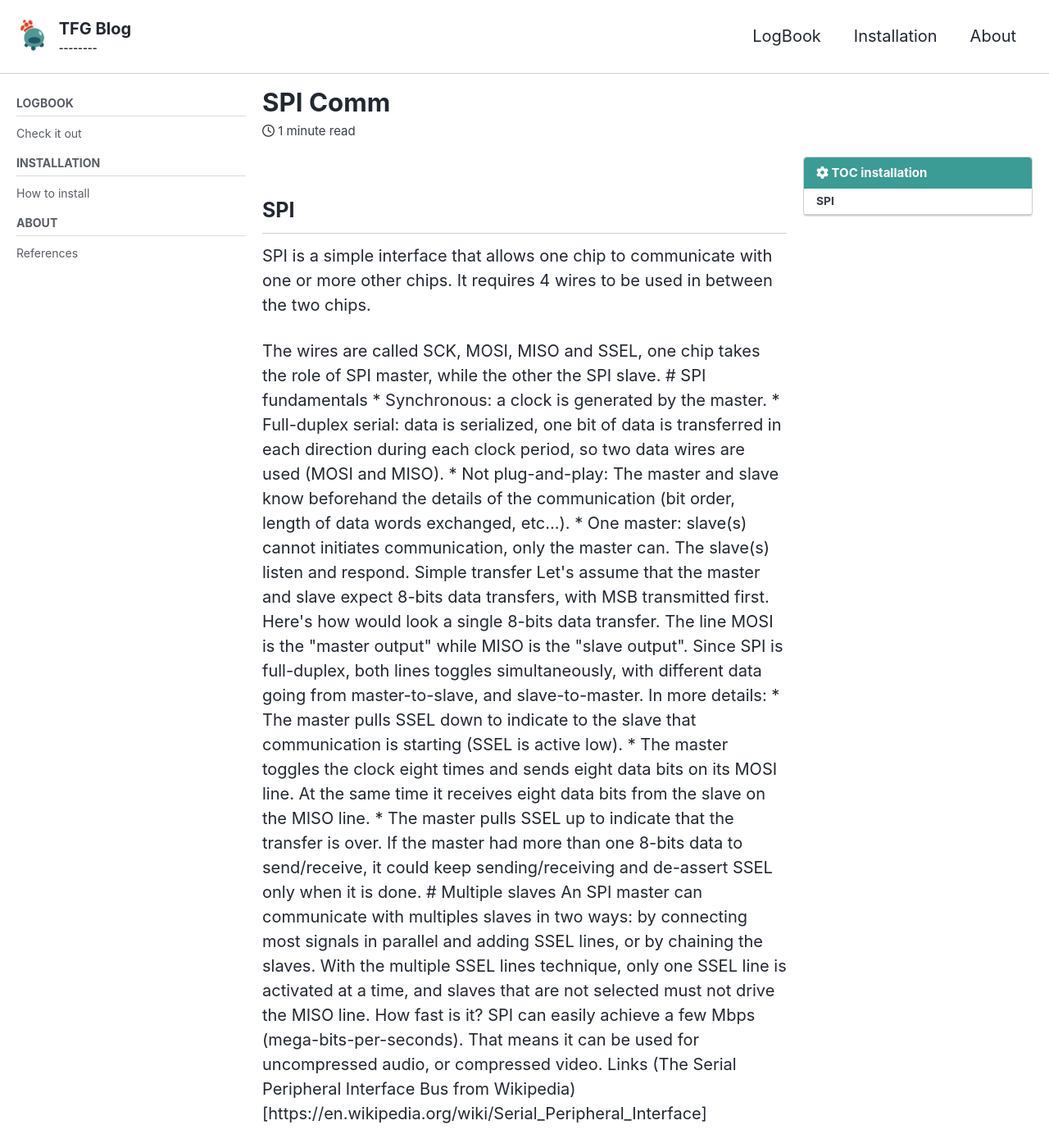
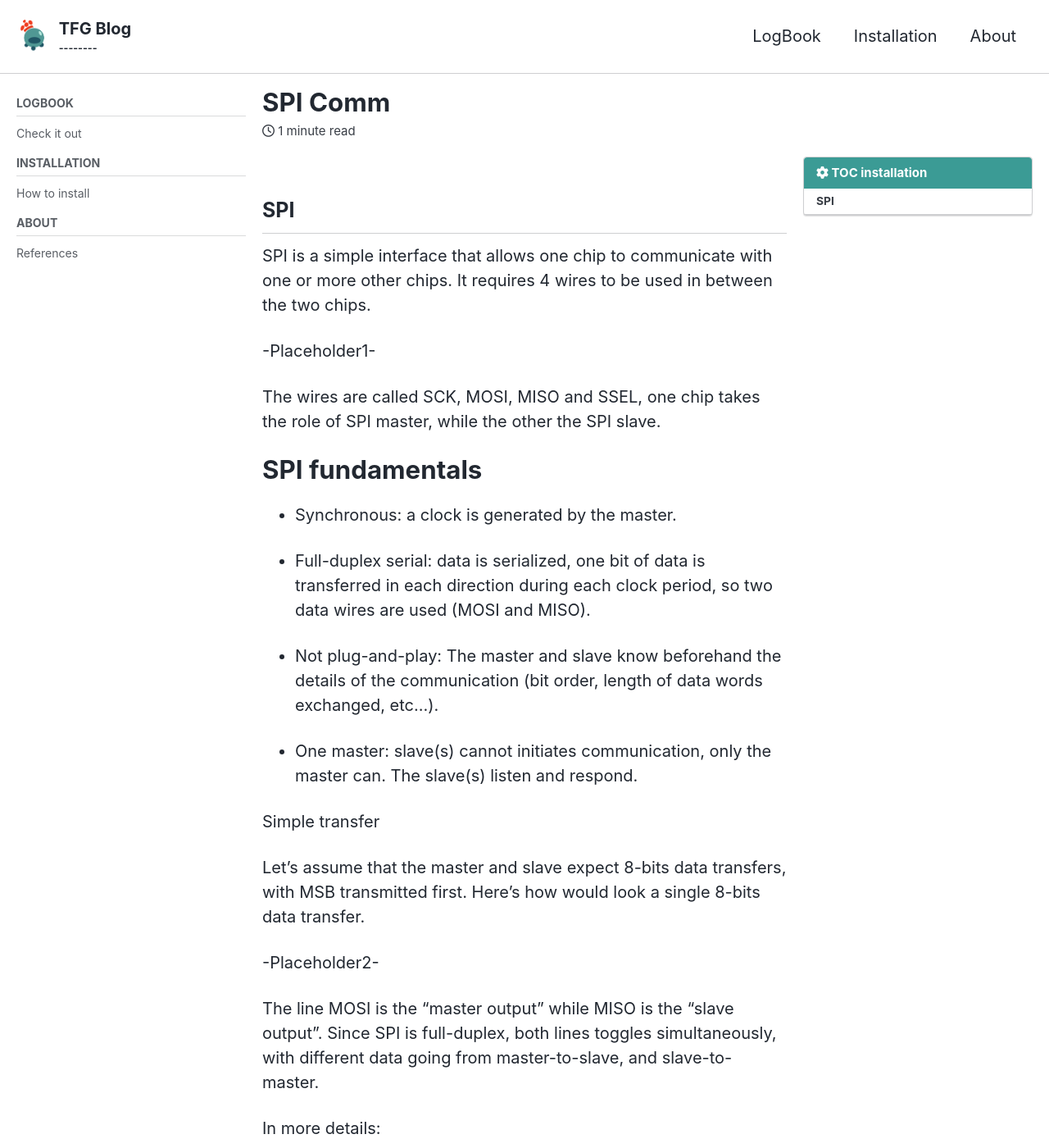
Before and after one commit to RoboticsURJC-students/2017-tfg-richard-nicklas, a Jekyll site: the page built from docs/_posts/2021-02-14- SPI Communication.md, in a window 1280 px wide and 1400 px high. Shown: the whole window at 82% size. Built offline with Jekyll 4.4.1, drawn with Linux system fonts in a browser that asks for light colours; cached includes are drawn as plain includes; nearby versions of some CDN libraries; part of the change alters nothing that is shown; some of the changed text lies outside the part shown.

```diff
--- a/docs/_posts/2021-02-14- SPI Communication.md
+++ b/docs/_posts/2021-02-14- SPI Communication.md
@@ -30,38 +30,40 @@ SPI is a simple interface that allows one chip to communicate with one or more o
 It requires 4 wires to be used in between the two chips.
 
 
-<IMG1>
+-Placeholder1-
 
 The wires are called SCK, MOSI, MISO and SSEL, one chip takes the role of SPI master, while the other the SPI slave.
+
 
 # SPI fundamentals
 
 
+   * Synchronous: a clock is generated by the master.
 
-    * Synchronous: a clock is generated by the master.
+   * Full-duplex serial: data is serialized, one bit of data is transferred in each direction during each clock period, so two data wires are used (MOSI and MISO).
 
-    * Full-duplex serial: data is serialized, one bit of data is transferred in each direction during each clock period, so two data wires are used (MOSI and MISO).
+   * Not plug-and-play: The master and slave know beforehand the details of the communication (bit order, length of data words exchanged, etc...).
 
-    * Not plug-and-play: The master and slave know beforehand the details of the communication (bit order, length of data words exchanged, etc...).
-
-    * One master: slave(s) cannot initiates communication, only the master can. The slave(s) listen and respond.
+   * One master: slave(s) cannot initiates communication, only the master can. The slave(s) listen and respond.
 
 Simple transfer
 
 Let's assume that the master and slave expect 8-bits data transfers, with MSB transmitted first.
 Here's how would look a single 8-bits data transfer.
 
-<IMG2>
+-Placeholder2-
+
 
 The line MOSI is the "master output" while MISO is the "slave output". Since SPI is full-duplex, both lines toggles simultaneously, with different data going from master-to-slave, and slave-to-master.
 
 In more details:
 
-<IMG3>
+-Placeholder3-
 
-    * The master pulls SSEL down to indicate to the slave that communication is starting (SSEL is active low).
-    * The master toggles the clock eight times and sends eight data bits on its MOSI line. At the same time it receives eight data bits from the slave on the MISO line.
-    * The master pulls SSEL up to indicate that the transfer is over.
+
+   * The master pulls SSEL down to indicate to the slave that communication is starting (SSEL is active low).
+   * The master toggles the clock eight times and sends eight data bits on its MOSI line. At the same time it receives eight data bits from the slave on the MISO line.
+   * The master pulls SSEL up to indicate that the transfer is over.
 
 If the master had more than one 8-bits data to send/receive, it could keep sending/receiving and de-assert SSEL only when it is done.
 
@@ -70,10 +72,11 @@ If the master had more than one 8-bits data to send/receive, it could keep sendi
 
 An SPI master can communicate with multiples slaves in two ways: by connecting most signals in parallel and adding SSEL lines, or by chaining the slaves.
 
+-Placeholder4-
+
 With the multiple SSEL lines technique, only one SSEL line is activated at a time, and slaves that are not selected must not drive the MISO line.
-How fast is it?
+SPI can easily achieve a few Mbps (mega-bits-per-seconds). That means it can be used for uncompressed audio, or compressed video.
 
-SPI can easily achieve a few Mbps (mega-bits-per-seconds). That means it can be used for uncompressed audio, or compressed video.
-Links
+# Links
 
-    (The Serial Peripheral Interface Bus from Wikipedia)[https://en.wikipedia.org/wiki/Serial_Peripheral_Interface]
+   (The Serial Peripheral Interface Bus from Wikipedia)[https://en.wikipedia.org/wiki/Serial_Peripheral_Interface]
--- /dev/null
+++ b/docs/_posts/2021-03-01- SPI GPG LED.md
@@ -0,0 +1,32 @@
+---
+title: "SPI Comm"
+excerpt: "Understanding SPI"
+
+sidebar:
+  nav: "docs"
+
+toc: true
+toc_label: "TOC installation"
+toc_icon: "cog"
+
+
+categories:
+- your category
+tags:
+- tag 1
+- tag 2
+- tag 3
+- tag 4
+
+author: R. Nicklas
+pinned: false
+---
+
+
+## GPG Custom Testing
+
+The last two weeks I've succesfully tested the drivers for the GoPiGo3 with a simple C++ program that activated the GPG3 LEDs and motors. Next step will be testing IR capabilities but I'm currently missing the necessary HW for this, the available sensor is based on a small laser to determine the distance to an object. The sensor uses the Time of Flight method for a very fast and accurate distance reading but isn't compatible to the already developed IR FPGA Modules that we intend to use in this project.
+
+# FPGA
+
+Taking inspiration(and a spi_master verilog implementation) from this mail chain(https://groups.google.com/g/fpga-wars-explorando-el-lado-libre/c/El39dfgeR08/m/hVVLbQwUAwAJ) I've developed a simple module(https://github.com/RoboticsLabURJC/2017-tfg-richard-nicklas/blob/master/GPG3/ICESTUDIO) that is supposed to send the same information that was tested in the previous experiments with the C++ drivers to activate the GPG3 LEDs. I'm Having issues with building the project on ICESTUDIO as the error displayed aren't very clear and I'm still trying to figure out what "net `$false' has multiple drivers" means.
```
Also changed, not shown: docs/assets/images/rp2_pinout.png (added), 9 other files.
